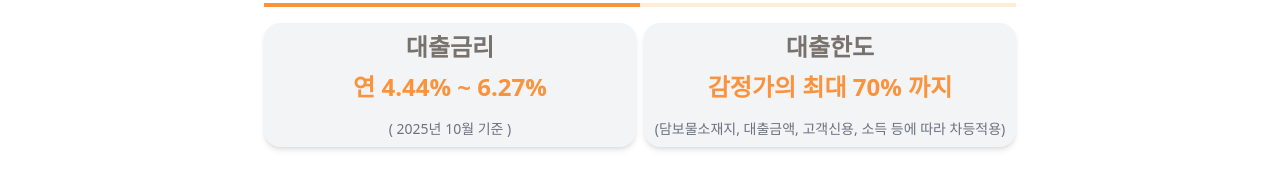
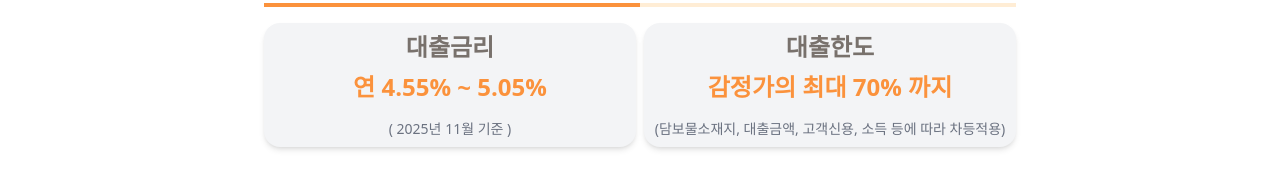
Before and after one commit to Yoonho5034/want-mortgage, a Next.js app: page /lhj in a window 1280 px wide. Shown: the part 485-673 px from the top of the page. Built offline with nearby package versions, Linux system fonts and the light colour scheme.

Commit message:
fix :rate

```diff
--- a/app/MainPage.js
+++ b/app/MainPage.js
@@ -32,9 +32,9 @@ export default function Home({ User, number }) {
   ];
   // 금리 정보
   const Rate = [
-    { value: "Apt", rate: "연 4.44% ~ 6.27%" },
-    { value: "Villa", rate: "연 4.94% ~ 6.77%" },
-    "( 2025년 10월 기준 )",
+    { value: "Apt", rate: "연 4.55% ~ 5.05%" },
+    { value: "Villa", rate: "연 5.05% ~ 5.55" },
+    "( 2025년 11월 기준 )",
   ];
   const handleCall = () => {
     window.location.href = `tel:${User?.[1]}`; // 전화번호를 여기에 입력하세요
```
